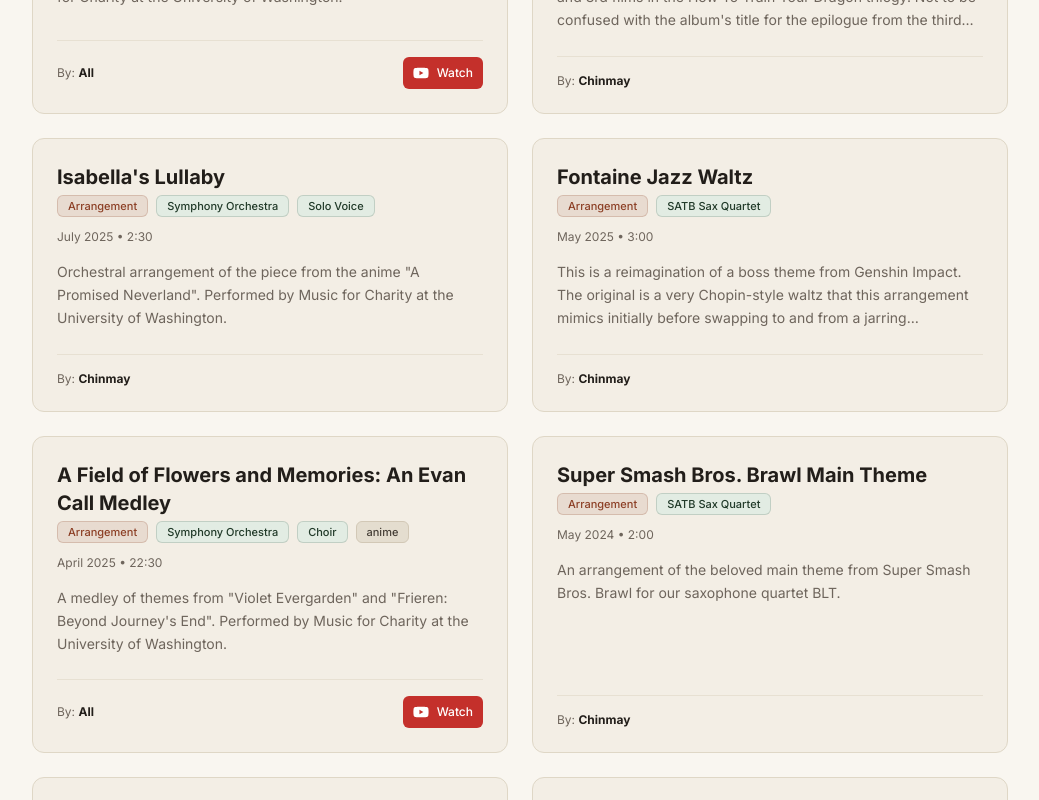
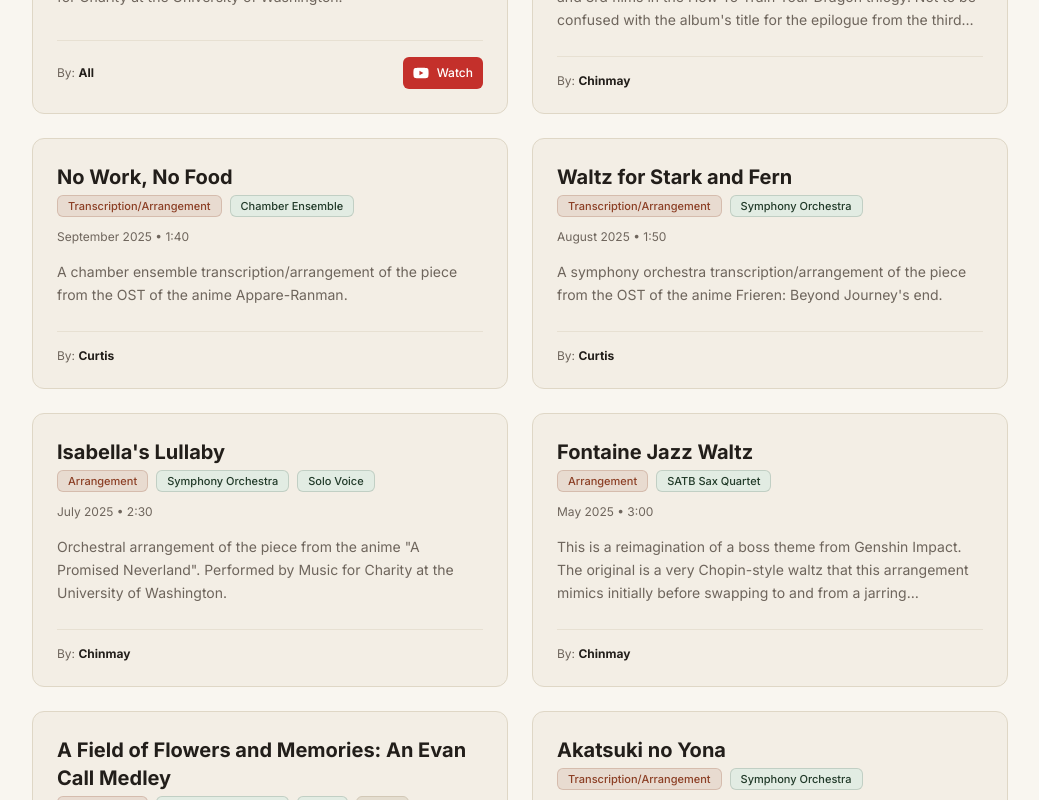
Before and after one commit to pie474/bltrio-portfolio, a Next.js app: page /catalog in a window 1280 px wide. Shown: the part 460-1260 px from the top of the page, without its empty margins (120-1159 px from the left). Built offline with nearby package versions, Linux system fonts and the light colour scheme.

Commit message:
Added my arrangements

```diff
--- a/src/data/repository.ts
+++ b/src/data/repository.ts
@@ -93,5 +93,45 @@
         creators: new Set(['Chinmay']),
         duration: '1:40',
         description: 'A saxophone quartet arrangement of the fast-paced boss battle theme from Undertale. Originally started as a saxophone trio arrangement Chinmay made in middle school.'
+    },
+    {
+        id: 'yona-quintet',
+        title: 'Akatsuki no Yona',
+        date: new Date(2024, 2, 18),
+        projectType: 'Arrangement',
+        instrumentation: new Set(['Chamber Ensemble']),
+        creators: new Set(['Curtis']),
+        duration: '1:30',
+        description: 'A wind quintet arrangement of the TV size opening of the anime Yona of the Dawn.'
+    },
+    {
+        id: 'yona-orchestra',
+        title: 'Akatsuki no Yona',
+        date: new Date(2024, 12, 21),
+        projectType: 'Transcription/Arrangement',
+        instrumentation: new Set(['Symphony Orchestra']),
+        creators: new Set(['Curtis']),
+        duration: '3:00',
+        description: 'A symphony orchestra transcription/arrangement of the full opening of the anime Yona of the Dawn.'
+    },
+    {
+        id: 'no-work-no-food',
+        title: 'No Work, No Food',
+        date: new Date(2025, 8, 9),
+        projectType: 'Transcription/Arrangement',
+        instrumentation: new Set(['Chamber Ensemble']),
+        creators: new Set(['Curtis']),
+        duration: '1:40',
+        description: 'A chamber ensemble transcription/arrangement of the piece from the OST of the anime Appare-Ranman.'
+    },
+    {
+        id: 'sf-waltz',
+        title: 'Waltz for Stark and Fern',
+        date: new Date(2025, 7, 8),
+        projectType: 'Transcription/Arrangement',
+        instrumentation: new Set(['Symphony Orchestra']),
+        creators: new Set(['Curtis']),
+        duration: '1:50',
+        description: 'A symphony orchestra transcription/arrangement of the piece from the OST of the anime Frieren: Beyond Journey\'s end.'
     }
 ];
```
